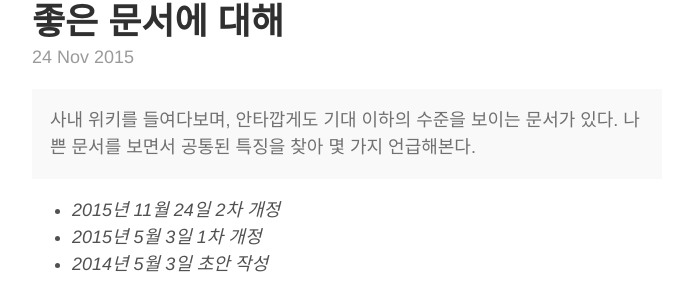
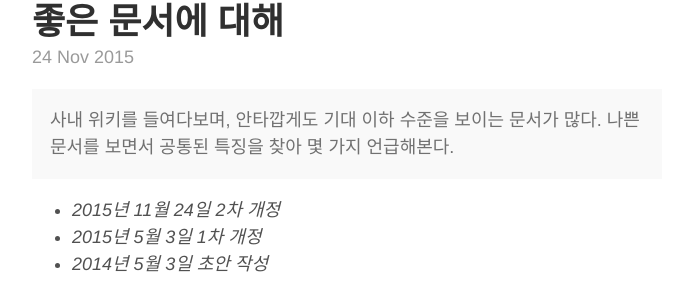
Before and after one commit to Umaigenomu/likejazz.github.io, a Jekyll site: the page built from _posts/2015-11-24-good-doc.md, in a window 1280 px wide and 900 px high. Shown: the part 119-414 px from the top of the window, without its empty margins (293-983 px from the left). Built offline with Jekyll 4.4.1, drawn with Linux system fonts in a browser that asks for light colours.

Commit message:
Publishing

```diff
--- a/_posts/2015-11-24-good-doc.md
+++ b/_posts/2015-11-24-good-doc.md
@@ -4,7 +4,7 @@ title: 좋은 문서에 대해
 ---
 
 <div class="message">
-사내 위키를 들여다보며, 안타깝게도 기대 이하의 수준을 보이는 문서가 있다. 나쁜 문서를 보면서 공통된 특징을 찾아 몇 가지 언급해본다.
+사내 위키를 들여다보며, 안타깝게도 기대 이하 수준을 보이는 문서가 많다. 나쁜 문서를 보면서 공통된 특징을 찾아 몇 가지 언급해본다.
 </div>
 
 - *2015년 11월 24일 2차 개정*
```
